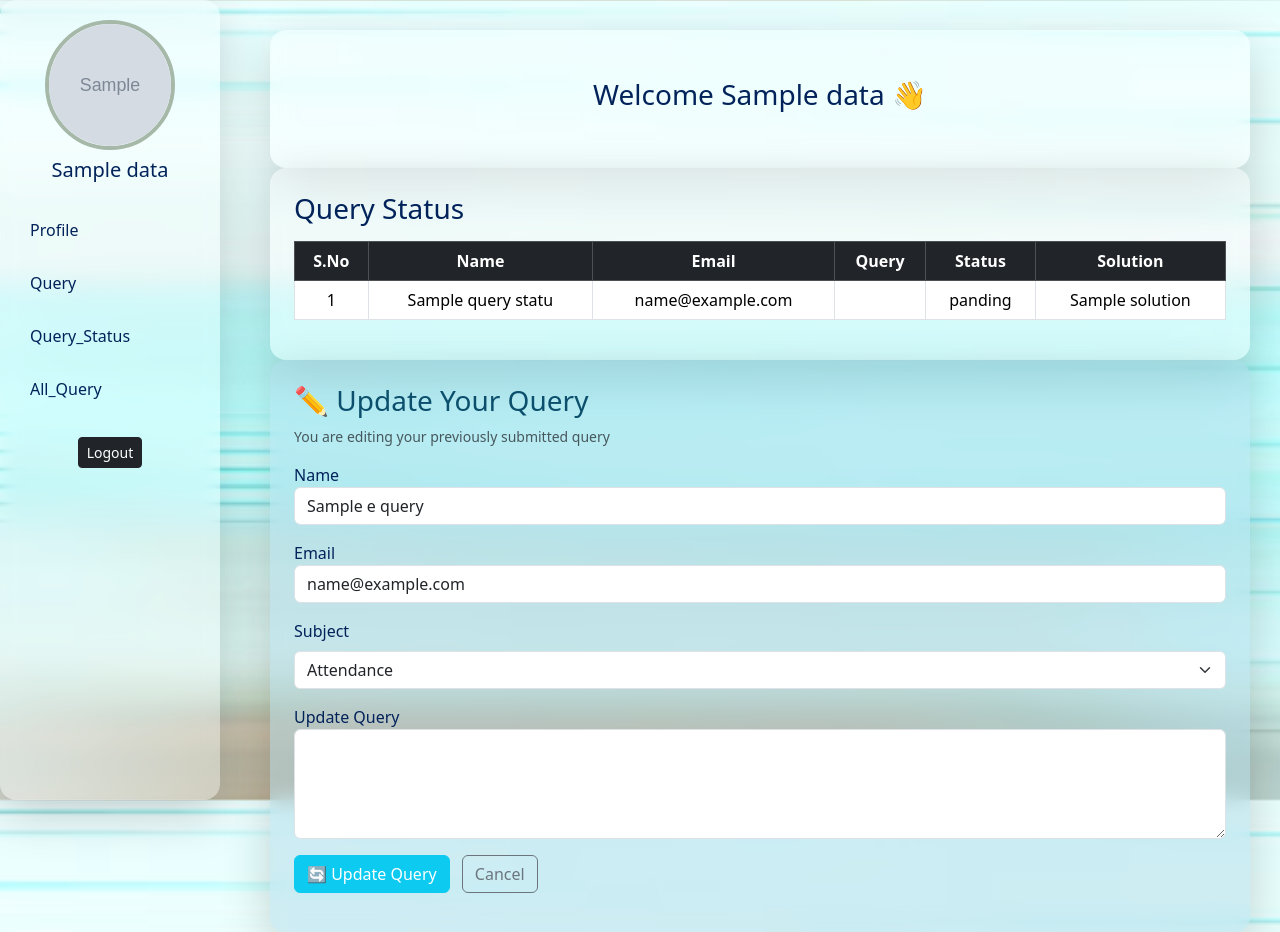
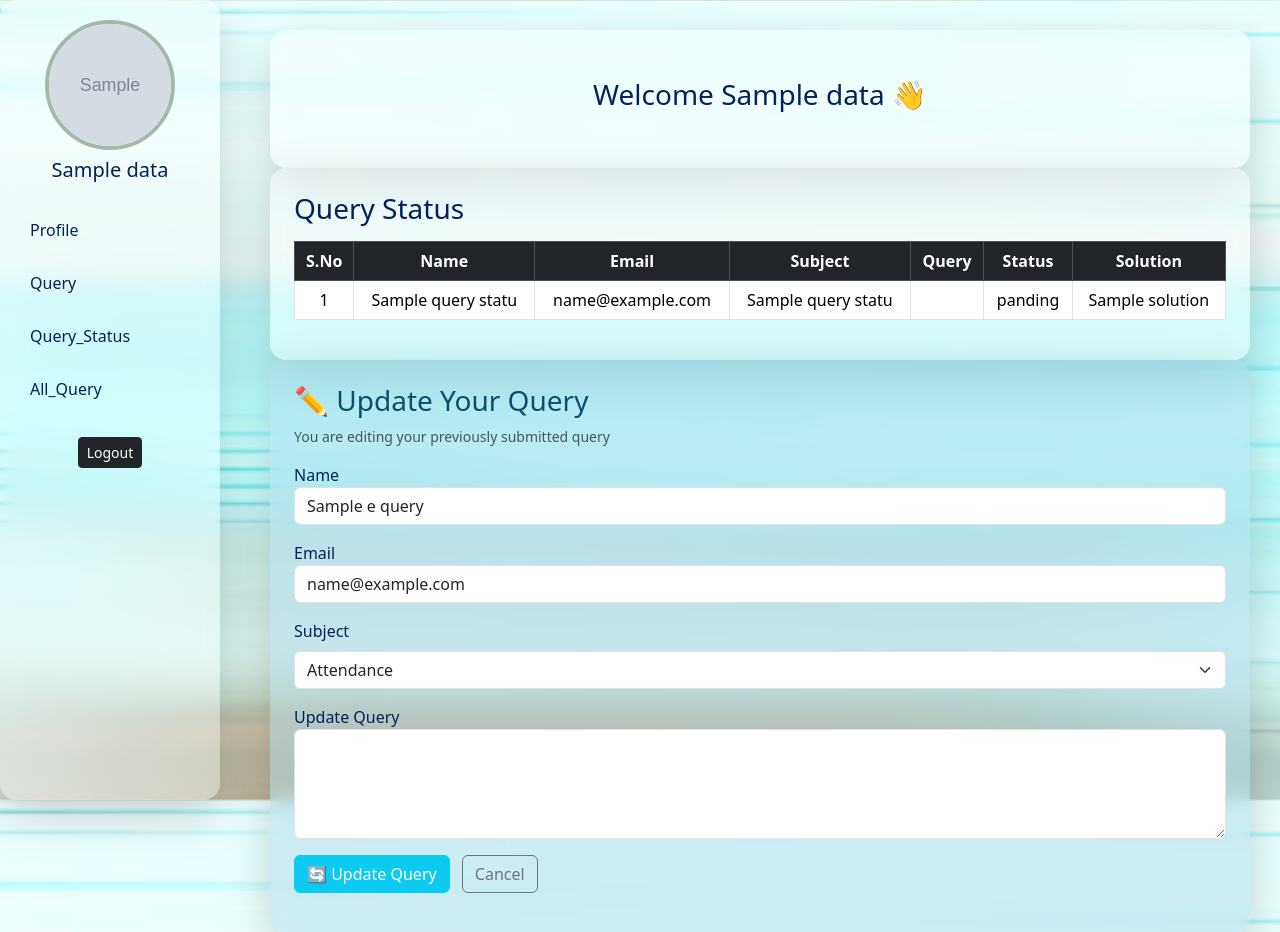
Before and after one commit to Tanishkagupta123/dynmic-django, a Django app: template app/templates/userdashboard.html in a window 1280 px wide. Shown: the top 932 px of the page. Run offline with Django 5.2, Linux system fonts and the light colour scheme; the template is opened without the code that fills it: most values are stand-ins (such as "Sample title", 1, 10 or a date in 2020); grey boxes marked "Sample" are stand-in pictures.

Commit message:
django  update

```diff
--- a/app/templates/userdashboard.html
+++ b/app/templates/userdashboard.html
@@ -246,8 +246,9 @@
                     <tr>
                         <th>S.No</th>
                         <th>Name</th>
-                         <th>Email</th>
-                          <th>Query</th>
+                        <th>Email</th>
+                        <th>Subject</th>
+                        <th>Query</th>
                         <th>Status</th>
                         <th>Solution</th>
                     </tr>
@@ -259,10 +260,9 @@
                         <td>{{ forloop.counter }}</td>
                         <td>{{ q.name }}</td>
                         <td>{{ q.email }}</td>
+                        <td>{{ q.subject }}</td>
                         <td>{{ q.query }}</td>
-                        <td>
-                            {{ q.status }}
-                        </td>
+                        <td>{{ q.status }}</td>
                         <td>{{ q.solution}}</td>
                     </tr>
                     {% endfor %}
```
Also changed, not shown: db.sqlite3.
